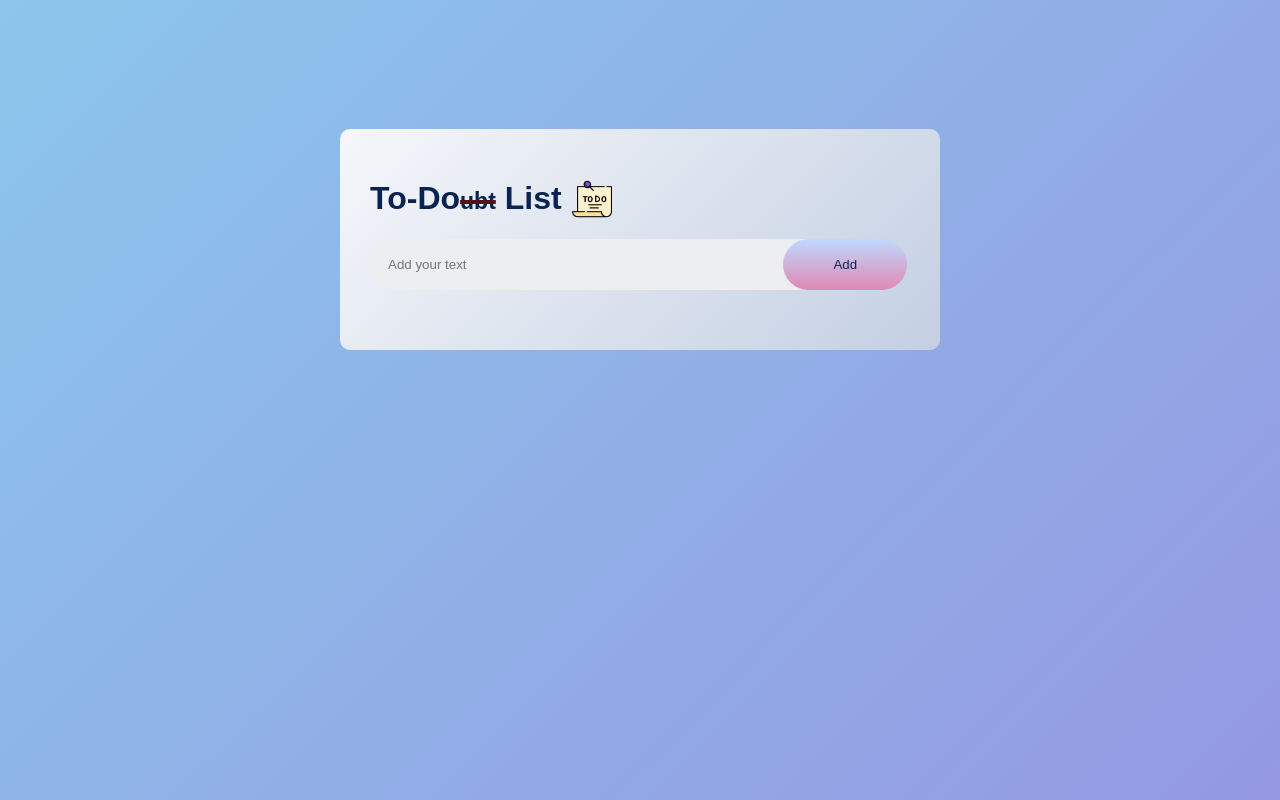
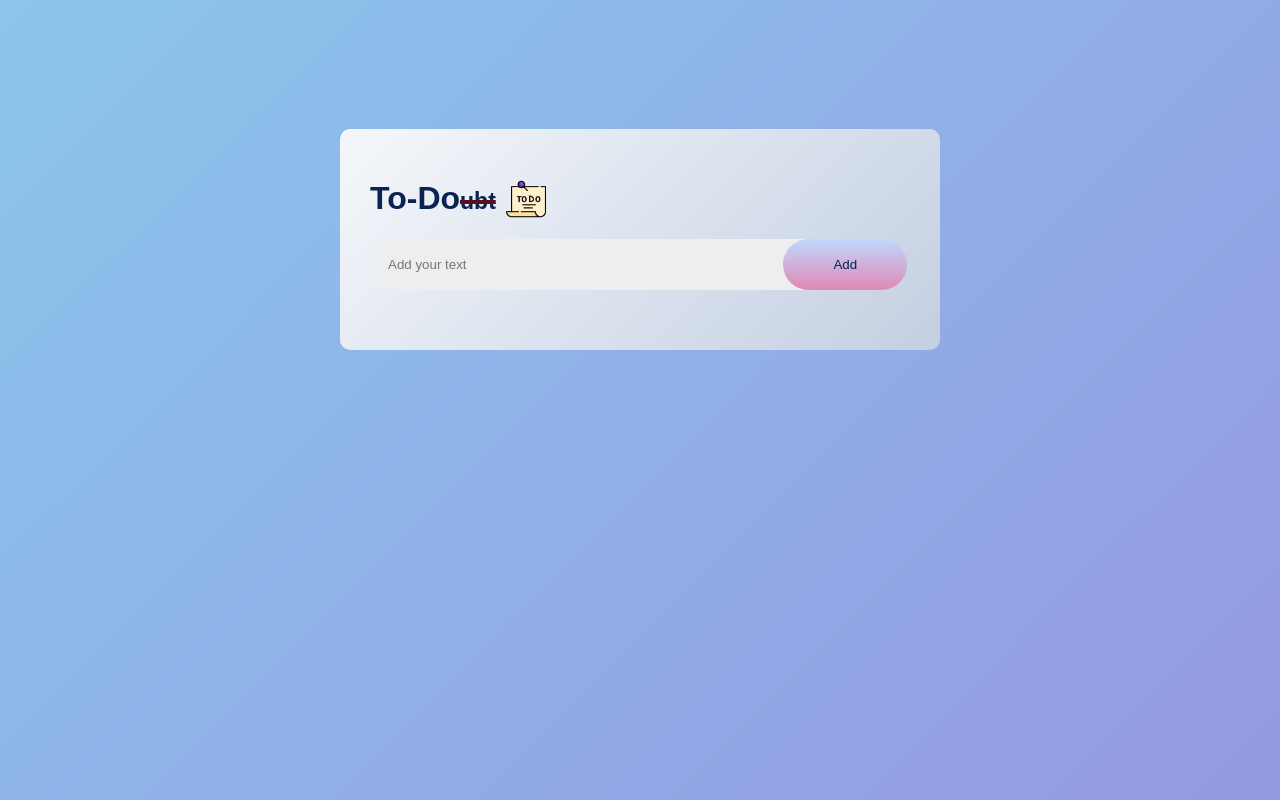
Before and after one commit to hakanakyuzz/ToDo, a plain HTML site: page index.html in a window 1280 px wide. Drawn offline with Linux system fonts and the light colour scheme.

Commit message:
added png and changed the title

```diff
--- a/index.html
+++ b/index.html
@@ -5,14 +5,14 @@
     <meta name="viewport"
           content="width=device-width, user-scalable=no, initial-scale=0.5">
     <meta http-equiv="X-UA-Compatible" content="ie=edge">
-    <title>To-Do_me</title>
+    <title>To-Do</title>
     <link rel="stylesheet" href="style.css">
 </head>
 <body>
 <div class="container">
     <div class="app">
         <div class="header">
-            <h1>To-Do<s>ubt</s> List</h1>
+            <h1>To-Do<s>ubt</s></h1>
             <img src="img/to-do-list.png" alt="">
         </div>
         <div class="main">
```
